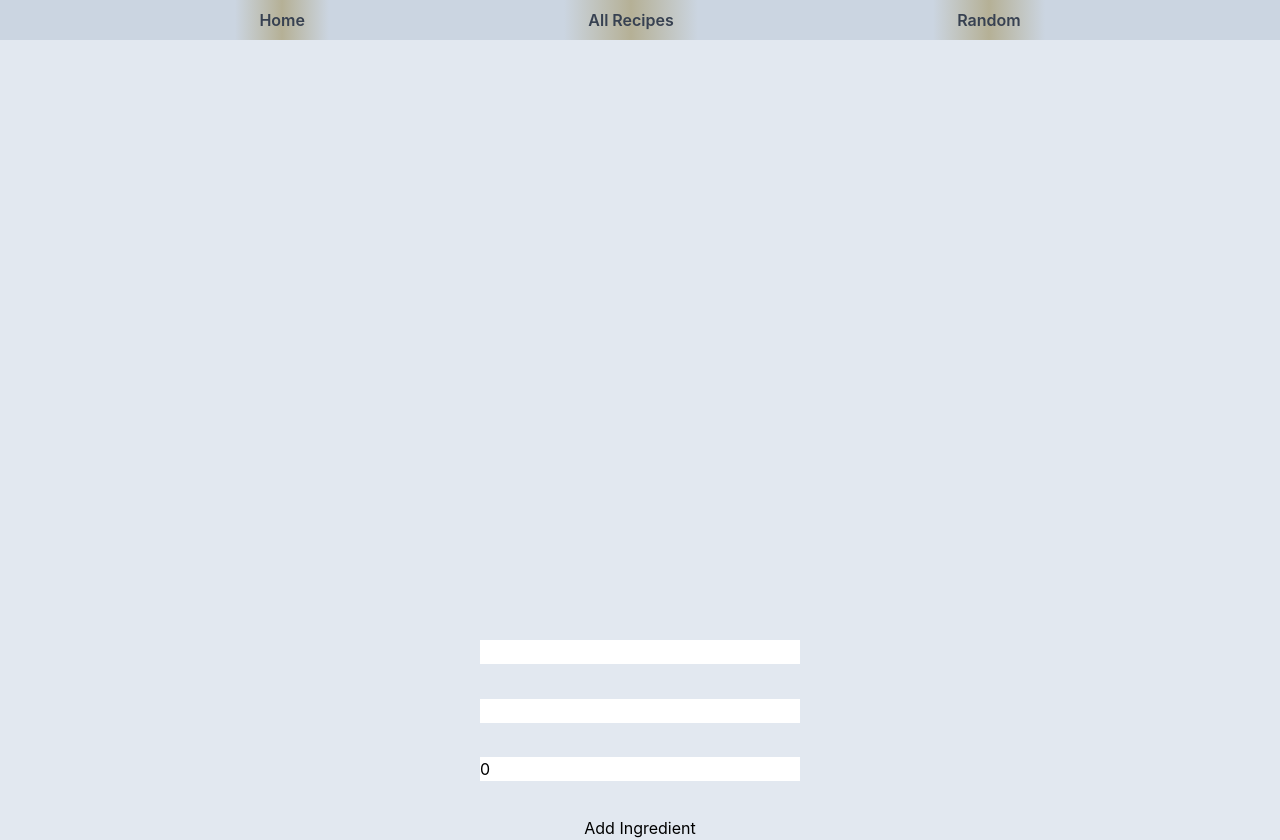
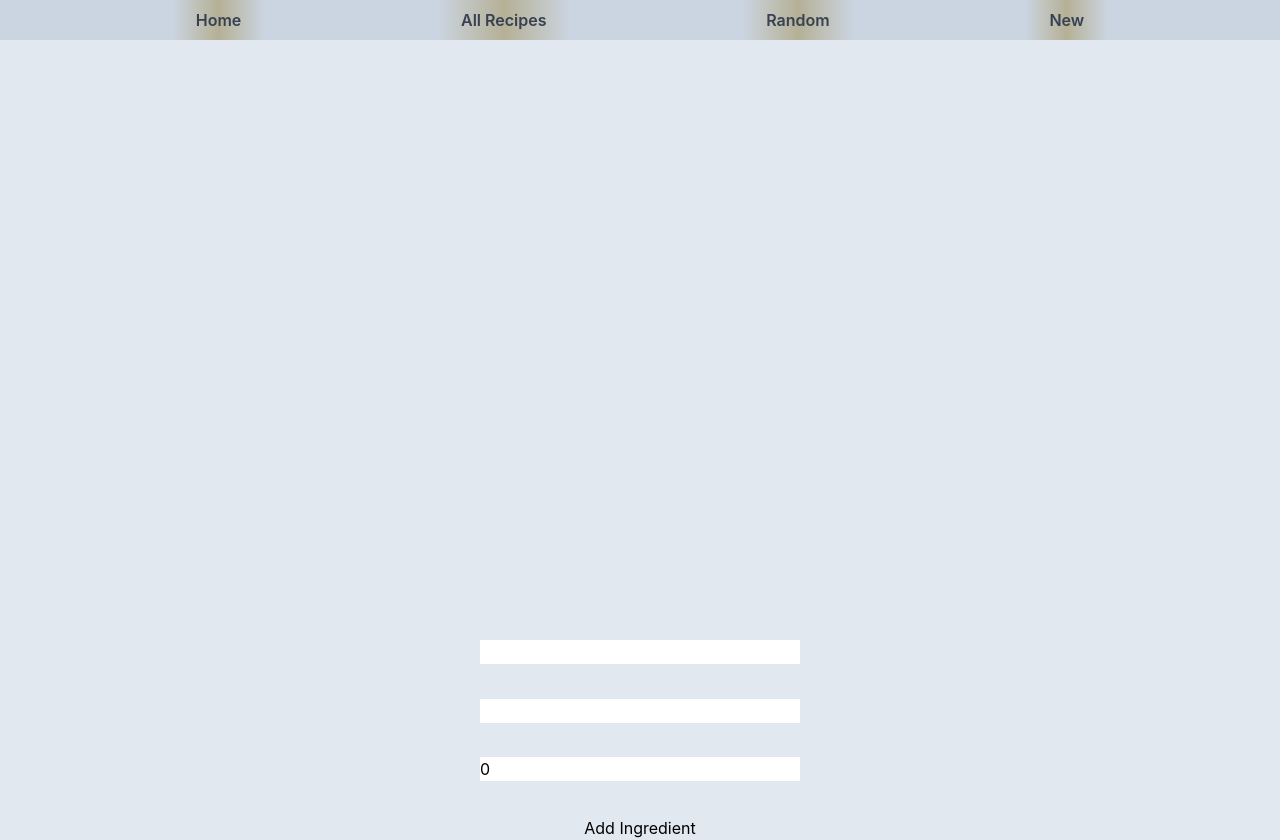
Before and after one commit to mikedubcurry/recipes, a Next.js app: page /new in a window 1280 px wide. Built offline with nearby package versions, Linux system fonts and the light colour scheme.

Commit message:
new link

```diff
--- a/components/FilteredRecipes.jsx
+++ b/components/FilteredRecipes.jsx
@@ -54,7 +54,7 @@ function dishTitleInclude(recipe, input) {
 function tagsInclude(recipe, tags) {
 	let recipeTags = recipe.tags.map(({ id }) => id);
 
-    for (let id of tags) {
+	for (let id of tags) {
 		if (!recipeTags.includes(id)) {
 			return false;
 		}
--- a/components/Nav.jsx
+++ b/components/Nav.jsx
@@ -1,4 +1,4 @@
-import Link from "next/link";
+import Link from 'next/link';
 
 function Nav() {
 	return (
@@ -18,6 +18,11 @@ function Nav() {
 					Random
 				</span>
 			</Link>
+			<Link href="/new">
+				<span className="cursor-pointer flex items-center transition-all duration-300 bg-gradient-to-r h-full from-slate-300 via-gray-500/30 bg-yellow-500/30 hover:bg-blue-500/30 to-slate-300 px-6 font-semibold text-gray-700 hover:text-white">
+					New
+				</span>
+			</Link>
 		</nav>
 	);
 }
```
Lines whose indentation alone changed are shown as unchanged.
